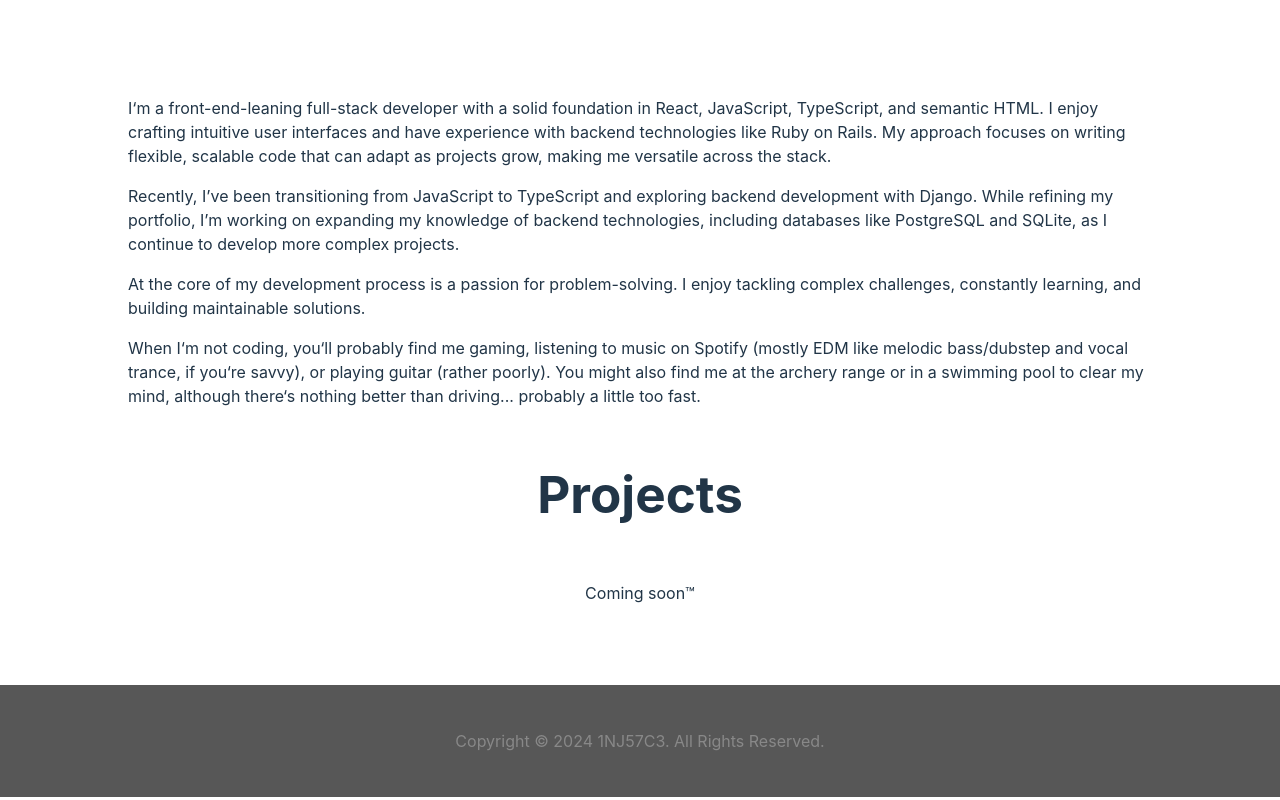
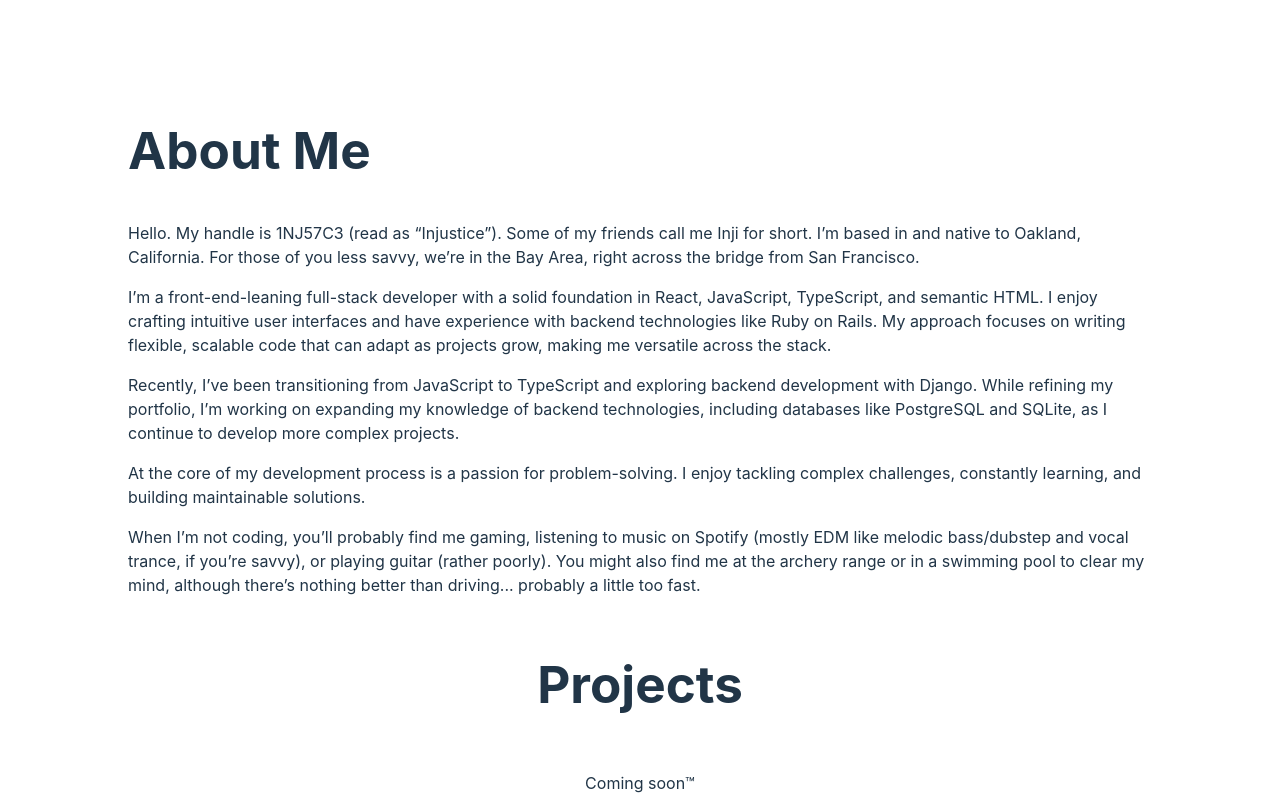
Before and after one commit to 1NJ57C3/portfolio, a React (Vite) app: page / in a window 1280 px wide. Shown: the part 720-1520 px from the top of the page. Built offline with nearby package versions, Linux system fonts and the light colour scheme.

Commit message:
feat(about): add header and intro, adjust styles

```diff
--- a/src/App.css
+++ b/src/App.css
@@ -1,5 +1,6 @@
 :root {
-  --layout-bg-color: #121212B4;
+  --layout-bg-color-primary: #121212B4;
+  --layout-bg-color-secondary: #0c081a6a;
   --nav-hover-bg-color: #00000038;
   --nav-hover-text-color: #969696;
   --nav-hover-accent-color: #9617eb;
@@ -40,7 +41,7 @@
 }
 
 .Header {
-  background: linear-gradient(var(--layout-bg-color) 74%, #0c081a6a);
+  background: linear-gradient(var(--layout-bg-color-secondary), var(--layout-bg-color-primary) 74%, var(--layout-bg-color-secondary));
   backdrop-filter: blur(0.27rem);
   display: flex;
   flex-direction: row;
@@ -63,7 +64,7 @@
 main {
   display: flex;
   flex-direction: column;
-  max-width: 1280px;
+  max-width: 1024px;
   width: 80%;
 }
 
@@ -79,7 +80,7 @@ main {
 }
 
 .Footer {
-  background-color: var(--layout-bg-color);
+  background: linear-gradient(var(--layout-bg-color-secondary), var(--layout-bg-color-primary) 74%, var(--layout-bg-color-secondary));
   color: #888;
   display: flex;
   flex-direction: column;
@@ -96,6 +97,7 @@ main {
 }
 
 .logo {
+  padding: 1.25rem;
   will-change: filter;
   transition: filter 300ms;
 }
@@ -107,4 +109,11 @@ main {
   .App {
     flex: 1 1 100px;
   }
+
+  .ProjectCard {
+    flex-direction: column;
+  }
+  .vr {
+    display: none;
+  }
 }
--- a/src/pages/About.tsx
+++ b/src/pages/About.tsx
@@ -1,34 +1,45 @@
 function About() {
   return (
     <article className="About">
+      <header>
+        <h1 className="page-header">About Me</h1>
+      </header>
+      <section className="bio">
         <p>
-        I&lsquo;m a front-end-leaning full-stack developer with a solid
-        foundation in React, JavaScript, TypeScript, and semantic HTML. I enjoy
-        crafting intuitive user interfaces and have experience with backend
-        technologies like Ruby on Rails. My approach focuses on writing
-        flexible, scalable code that can adapt as projects grow, making me
-        versatile across the stack.
+          Hello. My handle is 1NJ57C3 (read as &ldquo;Injustice&rdquo;). Some of
+          my friends call me Inji for short. I&rsquo;m based in and native to
+          Oakland, California. For those of you less savvy, we&rsquo;re in the
+          Bay Area, right across the bridge from San Francisco.
         </p>
         <p>
-        Recently, I’ve been transitioning from JavaScript to TypeScript and
-        exploring backend development with Django. While refining my portfolio,
-        I’m working on expanding my knowledge of backend technologies, including
-        databases like PostgreSQL and SQLite, as I continue to develop more
-        complex projects.
+          I&rsquo;m a front-end-leaning full-stack developer with a solid
+          foundation in React, JavaScript, TypeScript, and semantic HTML. I
+          enjoy crafting intuitive user interfaces and have experience with
+          backend technologies like Ruby on Rails. My approach focuses on
+          writing flexible, scalable code that can adapt as projects grow,
+          making me versatile across the stack.
         </p>
         <p>
-        At the core of my development process is a passion for problem-solving.
-        I enjoy tackling complex challenges, constantly learning, and building
-        maintainable solutions.
+          Recently, I&rsquo;ve been transitioning from JavaScript to TypeScript
+          and exploring backend development with Django. While refining my
+          portfolio, I&rsquo;m working on expanding my knowledge of backend
+          technologies, including databases like PostgreSQL and SQLite, as I
+          continue to develop more complex projects.
         </p>
         <p>
-        When I&lsquo;m not coding, you&lsquo;ll probably find me gaming,
-        listening to music on Spotify (mostly EDM like melodic bass/dubstep and
-        vocal trance, if you&lsquo;re savvy), or playing guitar (rather poorly).
-        You might also find me at the archery range or in a swimming pool to
-        clear my mind, although there&lsquo;s nothing better than driving...
-        probably a little too fast.
+          At the core of my development process is a passion for
+          problem-solving. I enjoy tackling complex challenges, constantly
+          learning, and building maintainable solutions.
         </p>
+        <p>
+          When I&rsquo;m not coding, you&rsquo;ll probably find me gaming,
+          listening to music on Spotify (mostly EDM like melodic bass/dubstep
+          and vocal trance, if you&rsquo;re savvy), or playing guitar (rather
+          poorly). You might also find me at the archery range or in a swimming
+          pool to clear my mind, although there&rsquo;s nothing better than
+          driving... probably a little too fast.
+        </p>
+      </section>
     </article>
   );
 }
```
Lines whose indentation alone changed are shown as unchanged.
